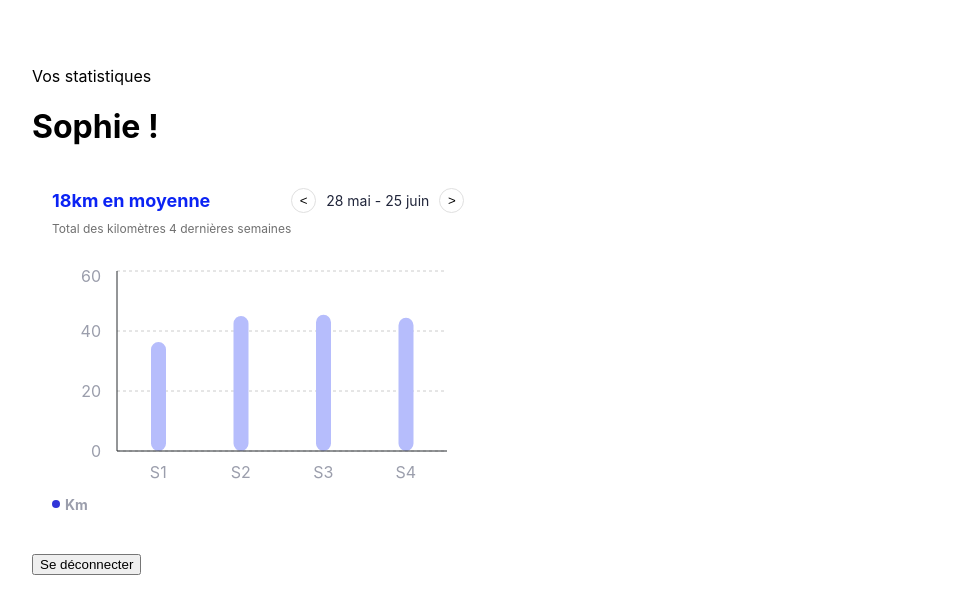
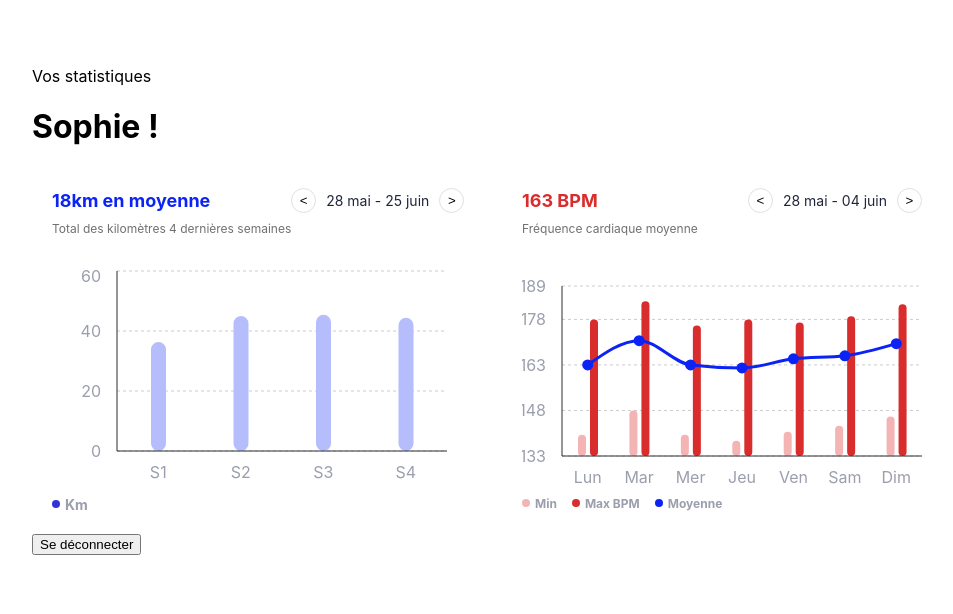
Before and after one commit to StellaElian/sportsee-front, a React (Create React App) app: page /login in a window 1280 px wide. Both pictures are taken after a click on the button "Se connecter". Shown: the top 614 px of the page, without its empty margins (18-971 px from the left). Built offline with nearby package versions, Linux system fonts and the light colour scheme.

Commit message:
Graphique 2 : 163 BPM

```diff
--- /dev/null
+++ b/src/components/HeartRateChart.jsx
@@ -0,0 +1,91 @@
+import React from 'react';
+// On importe ComposedChart, et on n'oublie pas Line (pour la courbe) et Bar (pour les barres)
+import { ResponsiveContainer, ComposedChart, CartesianGrid, XAxis, YAxis, Tooltip, Bar, Line } from 'recharts';
+
+// --- NOTRE PETITE BULLE NOIRE (TOOLTIP) ---
+const CustomTooltip = ({ active, payload }) => {
+  if (active && payload && payload.length) {
+    return (
+      <div style={{ backgroundColor: '#000000', color: '#ffffff', padding: '10px', borderRadius: '10px', textAlign: 'center' }}>
+        <p style={{ margin: '0 0 5px 0', fontSize: '12px', color: '#E7E7E7' }}>{payload[0].payload.jour}</p>
+        <p style={{ margin: 0, fontSize: '14px', color: '#F4B4B4' }}>Min: {payload[0].payload.min} bpm</p>
+        <p style={{ margin: 0, fontSize: '14px', color: '#D92C2C' }}>Max: {payload[0].payload.max} bpm</p>
+        <p style={{ margin: 0, fontSize: '14px', color: '#0B23F4' }}>Moy: {payload[0].payload.average} bpm</p>
+      </div>
+    );
+  }
+  return null;
+};
+
+export default function HeartRateChart({ data }) {
+
+  // --- 1. LE ROBOT FORMATTEUR ---
+  // On prend les 7 premiers jours et on extrait le min, max et average.
+  const jours = ['Lun', 'Mar', 'Mer', 'Jeu', 'Ven', 'Sam', 'Dim'];
+  const formattedData = data.slice(0, 7).map((jour, index) => {
+    return {
+      jour: jours[index],
+      min: jour.heartRate.min,
+      max: jour.heartRate.max,
+      average: jour.heartRate.average
+    };
+  });
+
+  return (
+    <div style={{ backgroundColor: '#FFFFFF', padding: '20px', borderRadius: '15px', width: '400px' }}>
+
+      {/* --- 2. L'EN-TÊTE (Alignement strict comme le précédent) --- */}
+      <div style={{ display: 'flex', justifyContent: 'space-between', alignItems: 'flex-start', marginBottom: '30px', width: '100%' }}>
+        <div style={{ display: 'flex', flexDirection: 'column', gap: '8px' }}>
+          <h3 style={{ color: '#D92C2C', margin: 0, fontSize: '18px', whiteSpace: 'nowrap', lineHeight: '25px' }}>163 BPM</h3>
+          <p style={{ color: '#707070', fontSize: '12px', margin: 0, whiteSpace: 'nowrap' }}>Fréquence cardiaque moyenne</p>
+        </div>
+
+        <div style={{ display: 'flex', alignItems: 'center', gap: '10px', color: '#20253A', fontSize: '14px', flexShrink: 0, height: '25px' }}>
+          <button style={{ border: '1px solid #E0E0E0', borderRadius: '50%', width: '25px', height: '25px', backgroundColor: 'transparent', display: 'flex', justifyContent: 'center', alignItems: 'center', padding: 0, cursor: 'pointer' }}>{"<"}</button>
+          <span style={{ whiteSpace: 'nowrap' }}>28 mai - 04 juin</span>
+          <button style={{ border: '1px solid #E0E0E0', borderRadius: '50%', width: '25px', height: '25px', backgroundColor: 'transparent', display: 'flex', justifyContent: 'center', alignItems: 'center', padding: 0, cursor: 'pointer' }}>{">"}</button>
+        </div>
+      </div>
+
+      {/* --- 3. LE GRAPHIQUE COMPOSÉ --- */}
+      <div style={{ height: '220px', width: '100%' }}>
+        <ResponsiveContainer width="100%" height="100%">
+          <ComposedChart data={formattedData} margin={{ top: 20, right: 0, left: -20, bottom: 0 }}>
+
+            <CartesianGrid strokeDasharray="3 3" vertical={false} />
+
+            <XAxis dataKey="jour" tick={{ fill: '#9B9EAC' }} tickLine={false} axisLine={{ stroke: '#282D30' }} tickMargin={10} />
+
+            {/* L'axe Y : On lui dit de s'adapter aux battements de coeur (ex: de 130 à 190) */}
+            <YAxis tick={{ fill: '#9B9EAC' }} tickLine={false} axisLine={{ stroke: '#282D30' }} tickMargin={10} domain={['dataMin - 5', 'dataMax + 5']} />
+
+            <Tooltip content={<CustomTooltip />} cursor={false} />
+
+            {/* Les 2 barres (elles vont se mettre côte à côte toutes seules !) */}
+            <Bar dataKey="min" fill="#F4B4B4" radius={[10, 10, 10, 10]} barSize={8} />
+            <Bar dataKey="max" fill="#D92C2C" radius={[10, 10, 10, 10]} barSize={8} />
+
+            {/* La ligne bleue qui ondule (monotone) par dessus les barres */}
+            <Line type="monotone" dataKey="average" stroke="#0B23F4" strokeWidth={3} dot={{ r: 4, fill: '#0B23F4' }} />
+
+          </ComposedChart>
+        </ResponsiveContainer>
+      </div>
+
+      {/* --- 4. LA LÉGENDE CORRIGÉE --- */}
+      <div style={{ display: 'flex', alignItems: 'center', gap: '15px', marginTop: '10px', fontSize: '12px', color: '#9B9EAC', fontWeight: 'bold' }}>
+        <div style={{ display: 'flex', alignItems: 'center', gap: '5px' }}>
+          <div style={{ width: '8px', height: '8px', borderRadius: '50%', backgroundColor: '#F4B4B4' }}></div> Min
+        </div>
+        <div style={{ display: 'flex', alignItems: 'center', gap: '5px' }}>
+          <div style={{ width: '8px', height: '8px', borderRadius: '50%', backgroundColor: '#D92C2C' }}></div> Max BPM
+        </div>
+        <div style={{ display: 'flex', alignItems: 'center', gap: '5px' }}>
+          <div style={{ width: '8px', height: '8px', borderRadius: '50%', backgroundColor: '#0B23F4' }}></div> Moyenne
+        </div>
+      </div>
+
+    </div>
+  );
+}
--- a/src/pages/Dashboard.jsx
+++ b/src/pages/Dashboard.jsx
@@ -2,6 +2,7 @@ import React, { useContext } from 'react';
 import { AuthContext } from '../context/AuthContext'; // On importe la radio
 import { USER_MOCK_DATA } from '../data/mock';
 import DistanceChart from '../components/DistanceChart';
+import HeartRateChart from '../components/HeartRateChart';
 
 
 export default function Dashboard() {
@@ -17,11 +18,15 @@ export default function Dashboard() {
             <p>Vos statistiques </p>
             <h1>{userData.userInfos.firstName} !</h1>
 
-            {/* affichage graphique + envoie de la liste "runningData" de Sophie */}
-            <DistanceChart data={userData.runningData} />
+            {/* --- GRAPHIQUE 163 BPM --- */}
+            <div style={{ display: 'flex', gap: '30px', flexWrap: 'wrap' }}>
+                {/* affichage graphique + envoie de la liste "runningData" de Sophie */}
+                <DistanceChart data={userData.runningData} />
+                <HeartRateChart data={userData.runningData} />
+            </div>
 
-            <br />
             <button onClick={logout}>Se déconnecter</button>
+
         </div>
     );
 }
```
